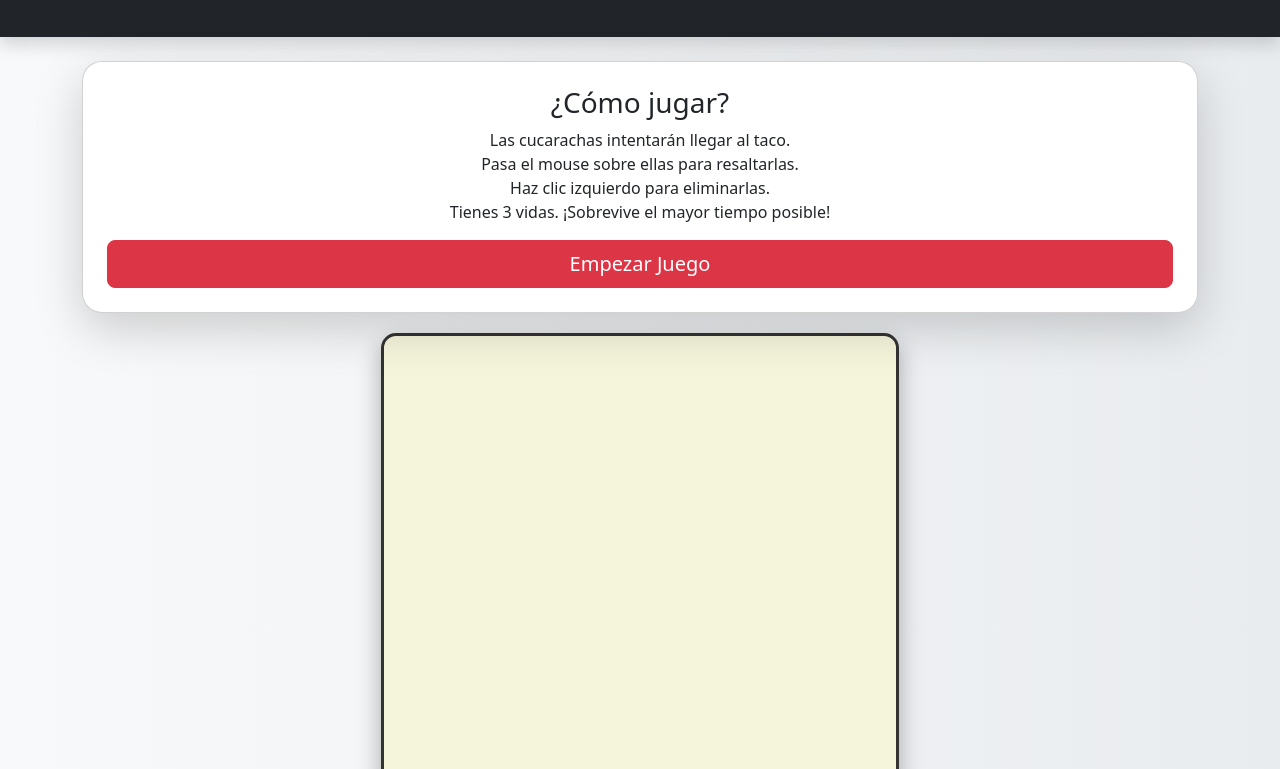
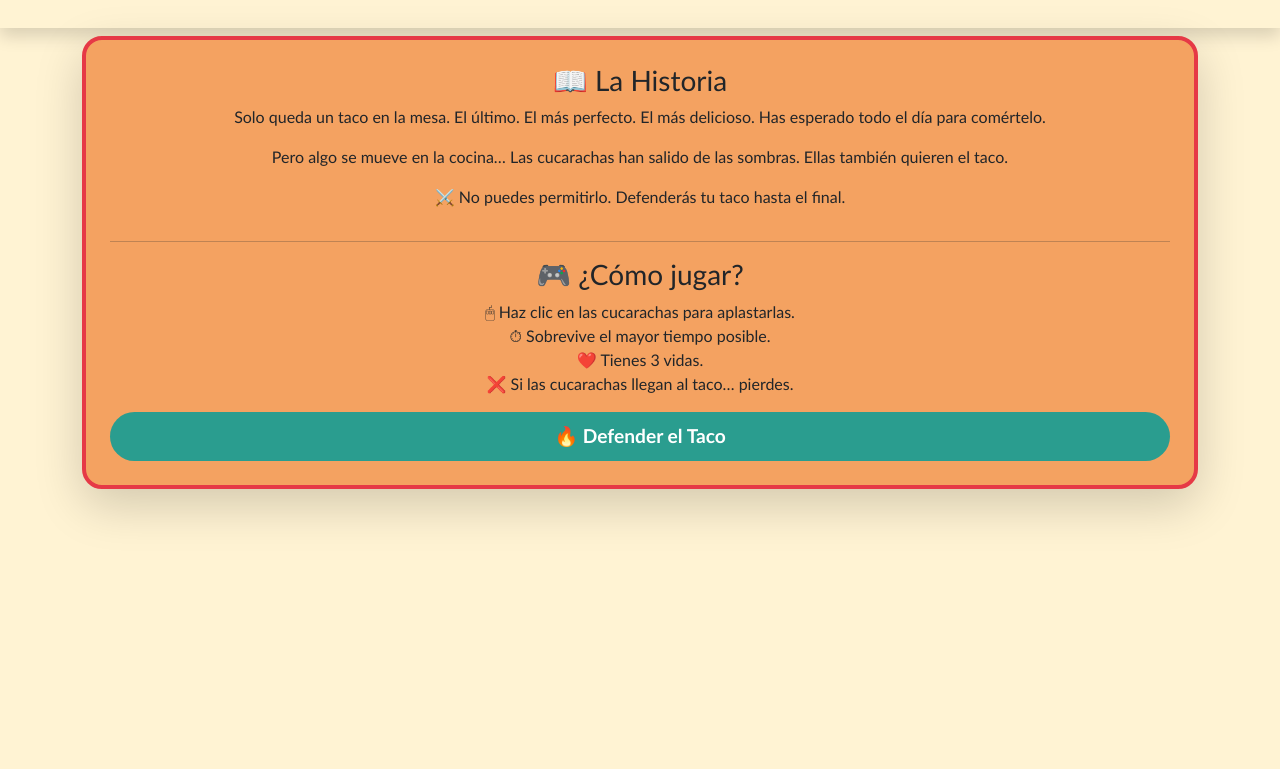
Before and after one commit to juanferroky0510/examen-tema1-dsav, a plain HTML site: page index.html in a window 1280 px wide. Shown: the part 132-901 px from the top of the page. Drawn offline with nearby package versions, Linux system fonts and the light colour scheme.

Commit message:
se modifico diseño

```diff
--- a/assets/css/styles.css
+++ b/assets/css/styles.css
@@ -1,15 +1,58 @@
-body {
-  background: linear-gradient(to right, #f8f9fa, #e9ecef);
+/* ===== Layout pantalla completa ===== */
+
+html, body {
+    height: 100%;
+    margin: 0;
 }
 
-canvas {
-  background: #f5f5dc;
-  border: 3px solid #333;
-  border-radius: 15px;
-  margin-top: 20px;
-  box-shadow: 0 10px 25px rgba(0,0,0,0.3);
+body{
+    background: #FFF3D3;
+    font-family: 'Trebuchet MS', sans-serif;
+    display: flex;
+    flex-direction: column;
 }
 
-.card {
-  border-radius: 20px;
+/* Hace que el contenido empuje el footer */
+main {
+    flex: 1;
 }
+
+/* ===== Estilo El Último Taco ===== */
+
+/* Título */
+.titulo-juego{
+    color: #E63946;
+    font-weight: bold;
+    font-size: 3rem;
+    text-shadow: 2px 2px #F4A261;
+}
+
+/* Tarjeta información */
+.tarjeta-cocina{
+    background: #F4A261;
+    border: 4px solid #E63946;
+    border-radius: 20px;
+    box-shadow: 0 8px 0 #6D4C41;
+}
+
+/* Botón jugar */
+.btn-jugar{
+    background: #2A9D8F;
+    color: white;
+    font-weight: bold;
+    font-size: 1.2rem;
+    padding: 10px 25px;
+    border-radius: 30px;
+    border: none;
+    transition: transform 0.2s, background 0.3s;
+}
+
+.btn-jugar:hover{
+    background: #144a45;
+    color: white;
+    transform: scale(1.1);
+}
+
+.footer-cocina{
+    background: linear-gradient(90deg, #E63946, #F4A261);
+}
--- a/assets/js/main.js
+++ b/assets/js/main.js
@@ -1,3 +1,7 @@
+const fondoImagen = new Image();
+fondoImagen.src = "assets/img/fondoCanvas.png";
+
+
 // 🔊 AUDIO
 const musicaFondo = new Audio("assets/audios/musica-fondo.mp3");
 musicaFondo.loop = true;
@@ -377,6 +381,8 @@ canvas.addEventListener("click", e => {
 
 function actualizar() {
     ctx.clearRect(0, 0, canvas.width, canvas.height);
+    ctx.drawImage(fondoImagen, 0, 0, canvas.width, canvas.height);
+
 
     mesa.draw(ctx);
     taco.draw(ctx);
--- a/index.html
+++ b/index.html
@@ -3,7 +3,7 @@
 
 <head>
     <meta charset="UTF-8">
-    <title>Taco Defense 🪳🌮</title>
+    <title>El Último Taco</title>
     <meta name="viewport" content="width=device-width, initial-scale=1">
     <!--
     <link rel="icon" type="image/x-icon" href="favicon.ico"> -->
@@ -16,27 +16,53 @@
 <body>
 
     <!-- HEADER -->
-    <header class="bg-dark text-white text-center p-4 shadow">
+    <header class="text-center p-4 shadow encabezado-cocina">
         <div class="container">
-            <h2 class="display-4">Taco Defense</h2>
-            <p class="lead">Protege el taco de las cucarachas 🪳</p>
+            <h1 class="display-3 titulo-juego">🌮 El Último Taco 🌮</h1>
+            <p class="lead">Defiende tu taco… o las cucarachas se lo comerán 🪳🌮</p>
         </div>
     </header>
 
+
     <!-- MAIN -->
-    <main class="container my-4 text-center">
+    <main class="container text-center pt-2">
 
         <!-- Pantalla inicial -->
-        <div id="pantallaInicio" class="card p-4 shadow-lg">
-            <h3>¿Cómo jugar?</h3>
+        <div id="pantallaInicio" class="card p-4 shadow-lg tarjeta-cocina">
+
+            <h3>📖 La Historia</h3>
             <p>
-                Las cucarachas intentarán llegar al taco.<br>
-                Pasa el mouse sobre ellas para resaltarlas.<br>
-                Haz clic izquierdo para eliminarlas.<br>
-                Tienes 3 vidas. ¡Sobrevive el mayor tiempo posible!
+                Solo queda un taco en la mesa.
+                El último. El más perfecto. El más delicioso.
+                Has esperado todo el día para comértelo.
             </p>
-            <button id="btnStart" class="btn btn-danger btn-lg">Empezar Juego</button>
+
+            <p>
+                Pero algo se mueve en la cocina…
+                Las cucarachas han salido de las sombras.
+                Ellas también quieren el taco.
+            </p>
+
+            <p>
+                ⚔️ No puedes permitirlo.
+                Defenderás tu taco hasta el final.
+            </p>
+
+            <hr>
+
+            <h3>🎮 ¿Cómo jugar?</h3>
+            <p>
+                🖱 Haz clic en las cucarachas para aplastarlas.<br>
+                ⏱ Sobrevive el mayor tiempo posible.<br>
+                ❤️ Tienes 3 vidas.<br>
+                ❌ Si las cucarachas llegan al taco… pierdes.
+            </p>
+
+            <button id="btnStart" class="btn btn-jugar btn-lg">
+                🔥 Defender el Taco
+            </button>
         </div>
+
 
         <!-- Panel de estadísticas -->
         <div id="panelInfo" class="row my-3 d-none">
@@ -59,7 +85,7 @@
     </main>
 
     <!-- FOOTER -->
-    <footer class="bg-dark text-white text-center p-3 mt-4">
+    <footer class="footer-cocina text-white text-center p-3">
         Instituto Tecnológico de Pachuca - Juan Fernando Ortega Olvera - ITIC´s
     </footer>
 
```
Also changed, not shown: assets/img/fondoCanvas.png (added).
